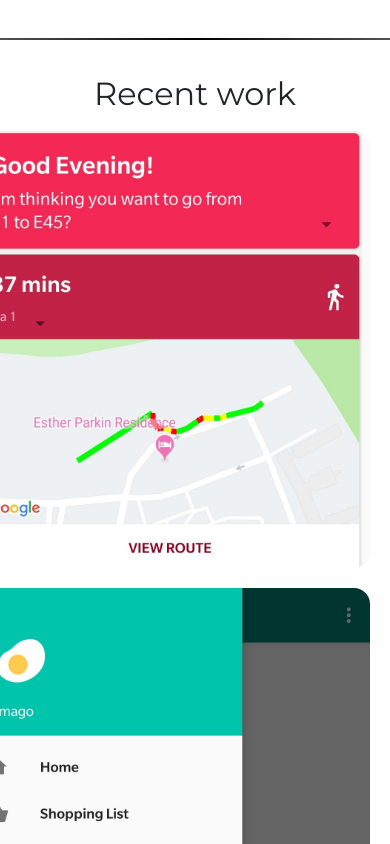
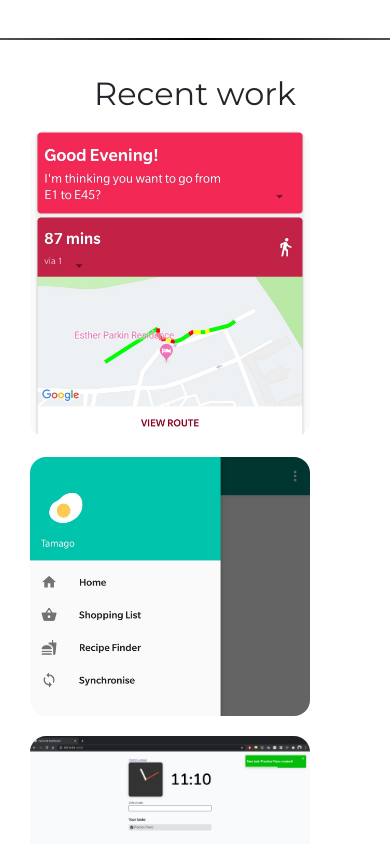
Before and after one commit to jakeshepherd/jakeshepherd.github.io, a React (Create React App) app: page /#/ in a window 390 px wide. Shown: the part 1720-2564 px from the top of the page. Built offline with nearby package versions, Linux system fonts and the light colour scheme.

Commit message:
Make the images look a bit bettererer

```diff
--- a/src/CSS/ProjectImage.css
+++ b/src/CSS/ProjectImage.css
@@ -1,14 +1,29 @@
+@media only screen and (min-width: 541px) {
+    .row img{
+        display: block;
+        margin-left: auto;
+        margin-right: auto;
+        border-radius: 1em;
+        width: 400px;
+    }
+}
+
+@media only screen and (max-width: 540px) {
+    .row img{
+        display: block;
+        margin-left: auto;
+        margin-right: auto;
+        width: 80%;
+        border-radius: 1em;
+    }
+}
+
 .row {
     display:flex;
     align-items:center;
     justify-content:center;
     overflow: hidden;
     max-width: 100%;
-}
-
-.row img {
-    border-radius: 1em;
-    width: 400px;
 }
 
 .image-header {
```
